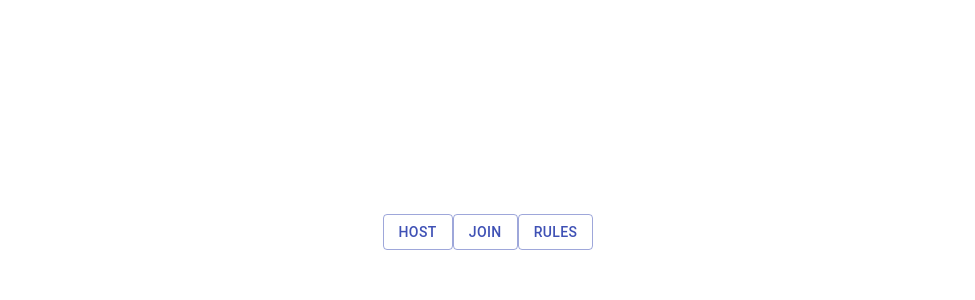
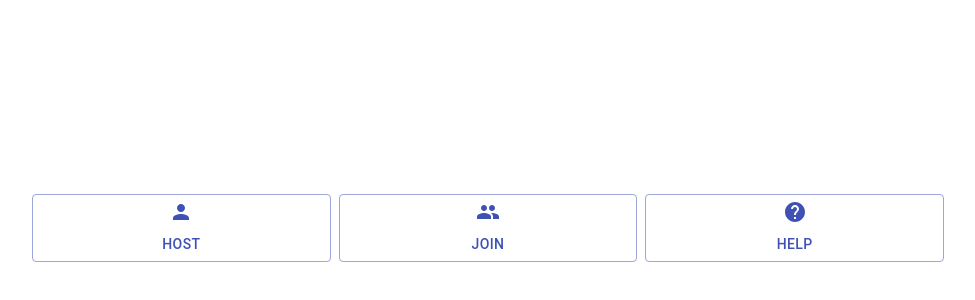
Before and after one commit to MetalWing/2T1L, a React (Create React App) app: page / in a window 1280 px wide. Shown: the part 168-468 px from the top of the page, without its empty margins (152-1127 px from the left). Built offline with nearby package versions, Linux system fonts and the light colour scheme.

Commit message:
WIP: Lobby

```diff
--- a/package.json
+++ b/package.json
@@ -4,6 +4,7 @@
   "private": true,
   "dependencies": {
     "@material-ui/core": "^4.11.3",
+    "@material-ui/icons": "^4.11.2",
     "@testing-library/jest-dom": "^5.11.10",
     "@testing-library/react": "^11.2.6",
     "@testing-library/user-event": "^12.8.3",
--- a/src/App.js
+++ b/src/App.js
@@ -21,28 +21,6 @@ import Home from './components/home';
 export default function BasicExample() {
   return (
     <Router>
-      {/* <div>
-        <ul>
-          <li>
-            <Link to="/">Home</Link>
-          </li>
-          <li>
-            <Link to="/lobby">Lobby</Link>
-          </li>
-          <li>
-            <Link to="/dashboard">Dashboard</Link>
-          </li>
-        </ul>
-
-        <hr /> */}
-
-        {/*
-          A <Switch> looks through all its children <Route>
-          elements and renders the first one whose path
-          matches the current URL. Use a <Switch> any time
-          you have multiple routes, but you want only one
-          of them to render at a time
-        */}
         <Switch>
           <Route exact path="/">
             <Home />
@@ -50,30 +28,7 @@ export default function BasicExample() {
           <Route path="/lobby">
             <Lobby />
           </Route>
-          <Route path="/dashboard">
-            <Dashboard />
-          </Route>
         </Switch>
-      {/* </div> */}
     </Router>
   );
 }
-
-// You can think of these components as "pages"
-// in your app.
-
-function About() {
-  return (
-    <div>
-      <h2>About</h2>
-    </div>
-  );
-}
-
-function Dashboard() {
-  return (
-    <div>
-      <h2>Dashboard</h2>
-    </div>
-  );
-}
--- a/src/components/home.js
+++ b/src/components/home.js
@@ -1,25 +1,55 @@
 import React from "react";
 
-import { Button, Grid } from '@material-ui/core';
+import { Button, Grid, Container, Card } from '@material-ui/core';
+import { makeStyles } from '@material-ui/core/styles';
+import PersonIcon from '@material-ui/icons/Person';
+import PeopleIcon from '@material-ui/icons/People';
+import HelpIcon from '@material-ui/icons/Help';
 
-export default class Home extends React.Component {
-    render() {
+const useStyles = makeStyles((theme) => ({
+    root: {
+      flexGrow: 1,
+      padding: "25%"
+    },
+    paper: {
+      padding: theme.spacing(2),
+      textAlign: 'center',
+      color: theme.palette.text.secondary,
+    },
+  }));
+
+export default function Home()  {
+    const classes = useStyles();
     return (
+        <Container maxWidth="md">
                 <Grid
                 container
-            spacing={0}
-            direction="column"
+                spacing={1}
                 alignItems="center"
                 justify="center"
-            style={{ minHeight: '100vh' }}
-        >
-
-        <Grid item xl={12}>
-            <Button variant="outlined" color="primary">Host</Button>
-            <Button variant="outlined" color="primary">Join</Button>
-            <Button variant="outlined" color="primary">Rules</Button>
+                style={{ minHeight: '100vh', flexWrap: 'nowrap' }}>
+                    <Grid item xs={12}>
+                        <Button color="primary" fullWidth={true} variant="outlined">
+                            <Grid>
+                                <PersonIcon /><br />Host
+                            </Grid>
+                        </Button>
+                    </Grid>
+                    <Grid item xs={12}>
+                        <Button color="primary" fullWidth={true} variant="outlined">
+                            <Grid>
+                                <PeopleIcon /><br />Join
+                            </Grid>
+                        </Button>
+                    </Grid>
+                    <Grid item xs={12}>
+                        <Button color="primary" fullWidth={true} variant="outlined">
+                            <Grid>
+                                <HelpIcon /><br />Help
+                            </Grid>
+                        </Button>
                     </Grid>
                 </Grid>
+        </Container>
     );
 }
-  }
```
Also changed, not shown: 1 other file (tests, documents, lock files or other folders). Lines whose indentation alone changed are shown as unchanged.
